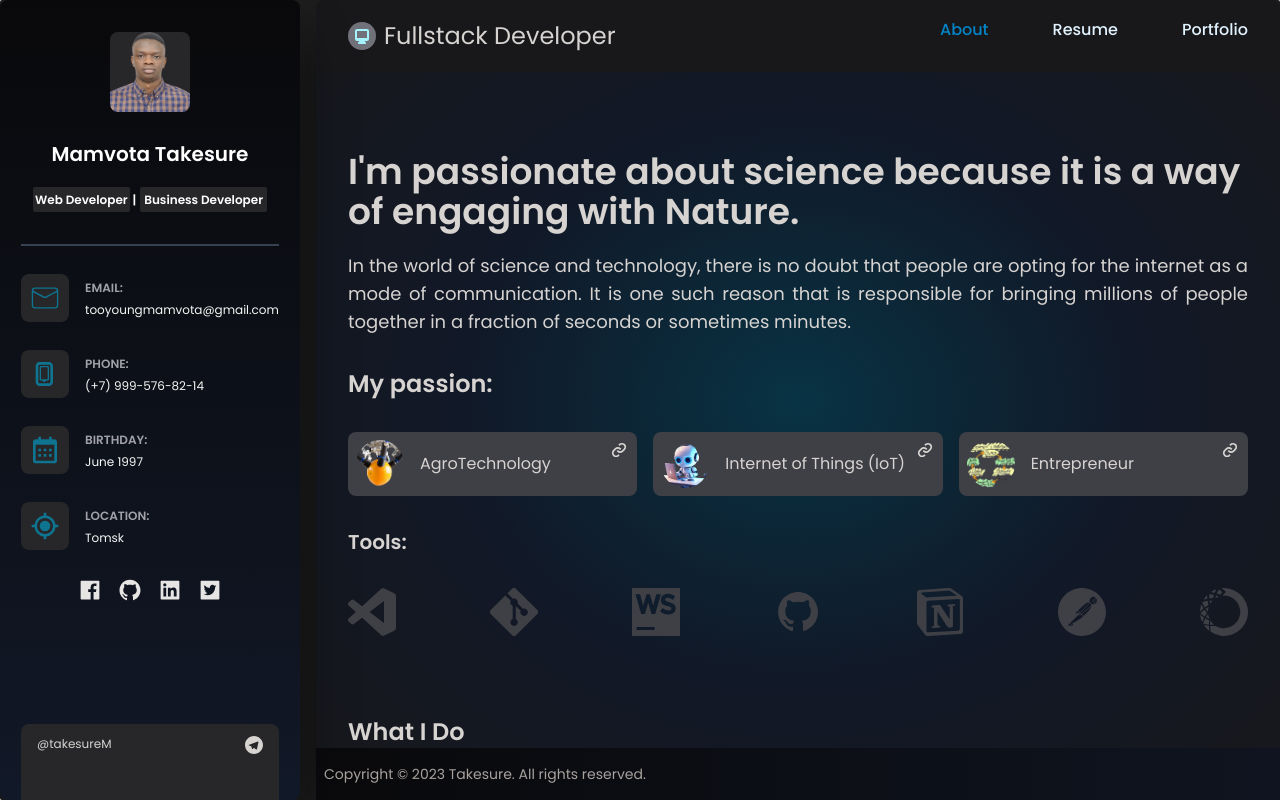
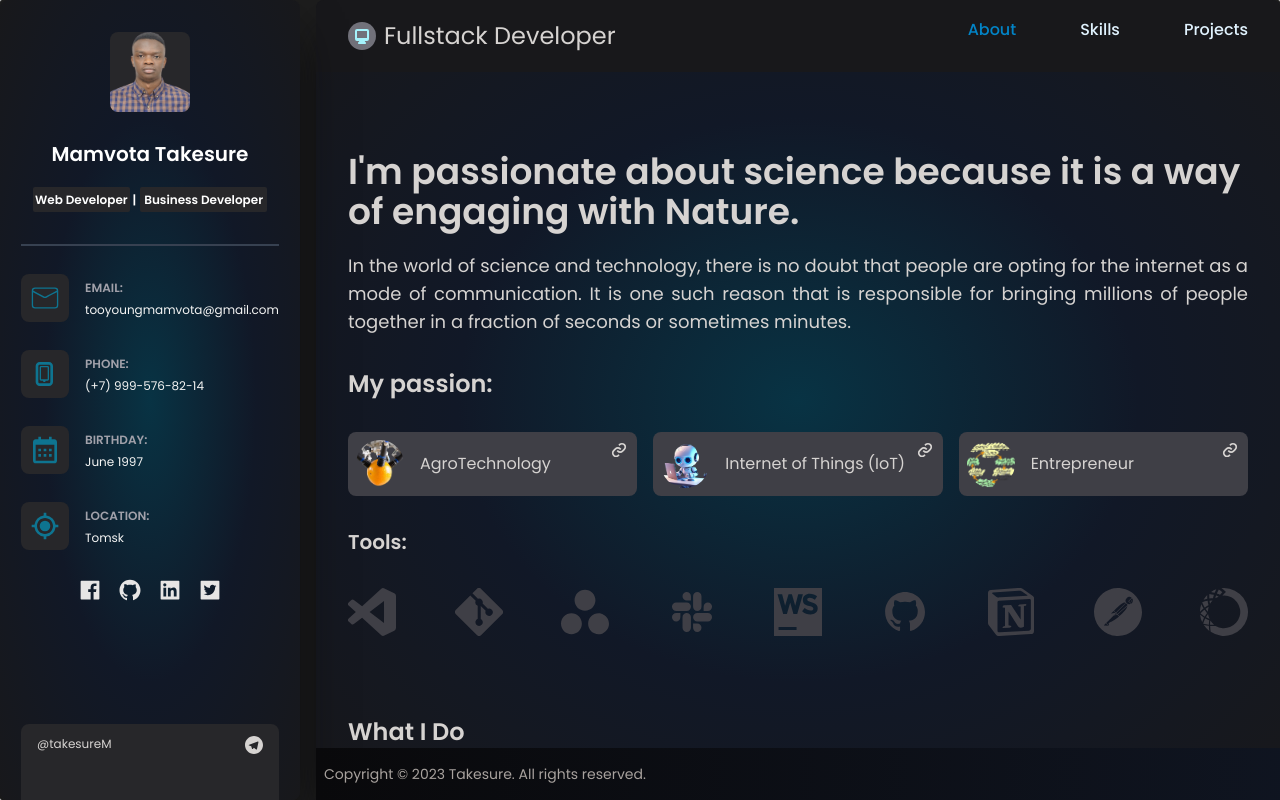
Before and after one commit to MamvotaTake/takesure, a React (Vite) app: page / in a window 1280 px wide. Built offline with nearby package versions, Linux system fonts and the light colour scheme.

Commit message:
adding ant.d

```diff
--- a/src/components/AppLayout.tsx
+++ b/src/components/AppLayout.tsx
@@ -7,7 +7,7 @@ export const AppLayout = () => {
     return (
         <>
             <div className="gap-4 rounded-sm grid grid-cols-1 md:grid-cols-[300px_minmax(900px,_1fr)] bg-[#1E1E1E] overflow-hidden  h-screen">
-                <div className='relative flex  justify-center rounded-lg  px-5 py-8 bg-gradient-to-t from-gray-900 to-zinc-950 shadow-2xl shadow-zinc-950'>
+                <div className='relative flex  justify-center rounded-lg  px-5 py-8 bg-[radial-gradient(ellipse_at_center,_var(--tw-gradient-stops))] from-cyan-950 via-gray-900 to-zinc-900 shadow-2xl shadow-zinc-950'>
                     <Sidebar/>
                 </div>
                 <div className="bg-[radial-gradient(ellipse_at_center,_var(--tw-gradient-stops))] from-cyan-950 via-gray-900 to-zinc-900 shadow-2xl shadow-zinc-950 rounded-lg  overflow-y-scroll">
--- a/src/components/MainLink.tsx
+++ b/src/components/MainLink.tsx
@@ -48,10 +48,10 @@ export const MainLink = () => {
                         <StyledNavLink to="/">About</StyledNavLink>
                     </li>
                     <li>
-                        <StyledNavLink to="/resume">Resume</StyledNavLink>
+                        <StyledNavLink to="/resume">Skills</StyledNavLink>
                     </li>
                     <li>
-                        <StyledNavLink to="/portfolio">Portfolio</StyledNavLink>
+                        <StyledNavLink to="/portfolio">Projects</StyledNavLink>
                     </li>
 
                     {/*<li>*/}
--- a/src/features/about/About.tsx
+++ b/src/features/about/About.tsx
@@ -17,11 +17,11 @@ import {
     BiLink,
     BiLogoFacebookCircle,
     BiLogoGithub,
-    BiLogoLinkedin,
+    BiLogoLinkedin, BiLogoSlack,
     BiLogoTelegram,
 } from "react-icons/bi";
 import {BsGit} from "react-icons/bs";
-import {SiAnaconda, SiNotion, SiPostman, SiVisualstudiocode, SiWebstorm} from "react-icons/si";
+import {SiAnaconda, SiAsana, SiNotion, SiPostman, SiVisualstudiocode, SiWebstorm} from "react-icons/si";
 
 const reviews  = [
     {
@@ -115,12 +115,18 @@ export const About = () => {
 
                 </div>
                 <h1 className='text-xl font-bold mt-8 '>Tools:</h1>
-                <div className='flex justify-between text-lg md:text-5xl text-zinc-700'>
+                <div className='flex justify-between text-lg md:text-5xl text-zinc-700 overflow-hidden'>
                     <Tooltip title="Visual Studio Code" placement="bottom">
                         <SiVisualstudiocode className='cursor-pointer'/>
                     </Tooltip>
                     <Tooltip title="Git" placement="top">
                         <BsGit  className='cursor-pointer'/>
+                    </Tooltip>
+                    <Tooltip title="Asana" placement="top">
+                        <SiAsana  className='cursor-pointer'/>
+                    </Tooltip>
+                    <Tooltip title="Slack" placement="top">
+                        <BiLogoSlack  className='cursor-pointer'/>
                     </Tooltip>
                     <Tooltip title="Webstorm" placement="top">
                         <SiWebstorm  className='cursor-pointer'/>
@@ -182,7 +188,7 @@ export const About = () => {
                         </span>
                         </div>
                     </div>
-                    <div className='relative -top-12 bg-cyan-900 w-full rounded-3xl'>
+                    <div className='relative -top-12 bg-[radial-gradient(ellipse_at_center,_var(--tw-gradient-stops))] from-cyan-950 via-gray-900 to-zinc-900 w-full rounded-3xl'>
                         <div className='flex flex-col  space-y-4 px-4 py-3'>
                             <div className='flex gap-5 items-center text-gray-100 text-lg'>
                                 <BiLogoGithub/>
--- a/src/features/portfolio/Portfolio.tsx
+++ b/src/features/portfolio/Portfolio.tsx
@@ -1,6 +1,8 @@
 import pizza from '../../assets/pizza.jpg'
 import movie from '../../assets/movie.png'
 import worldwise from '../../assets/worldwise.jpg'
+import robin from '../../assets/robin.png'
+
 import {
     BiBookContent,
     BiGitMerge,
@@ -17,7 +19,37 @@ import {Link} from "react-router-dom";
 export const Portfolio = () => {
     return (
         <>
+            <div className='flex flex-col gap-7 mb-16'>
+                <div className='space-y-4'>
+                    <h1 className='text-2xl md:text-4xl font-semibold'>Robin Marketplace</h1>
+                    <p className='md:text-lg text-xs text-justify'>
+                        Is a  platform, designed to connect countries in the SADC region (Zimbabwe,Zambia, South Africa, Mozambique, Botswana),
+                        provides a seamless way for individuals and businesses to buy and sell a wide range of products.
+                        From agricultural goods to electronics and handmade crafts, our platform offers a secure environment for transactions.
+                        With features like secure payment options, comprehensive product listings,
+                        and direct communication channels between buyers and sellers, our platform empowers businesses and individuals to trade with ease in the SADC region.
+                    </p>
+                </div>
+                <div className='space-y-4'>
+                    <h1 className='text-xl font-semibold'>Product Scope</h1>
+                    <p className='md:text-lg text-xs text-justify'>
+                        The Robin Marketplace is a cross-platform system that allows customers to buy products online without physically visiting the shop or the country.
+                        It provides automation support for placing orders and facilitates the actual sale. Customers can maintain their shopping cart, add or remove products,
+                        and make purchases using their home country currency. The system is user-friendly and does not require any specific educational level, experience, or
+                        technical expertise. Users can create an account, browse, search, select, and add products to their shopping cart, and proceed to checkout if the
+                        products are available.
+                    </p>
+                </div>
+                <div className='mt-8 space-y-4'>
+                    <p className='text-lg font-semibold'>User Interface for Robin Marketplace</p>
+                    <img className='object-cover w-full h-full rounded-lg' src={robin} alt="tech" />
+                </div>
+                {/*<div>*/}
+                {/*    <p className='text-lg'>Please join our community</p>*/}
+                {/*</div>*/}
+            </div>
             <div className="grid md:grid-cols-3 grid-cols-1  gap-7 py-6 px-6 mb-16">
+
                 <div className='relative flex flex-col cursor-pointer overflow-hidden'>
                     <figure className='relative hover:scale-105 hover:opacity-80 w-full rounded-lg overflow-hidden mb-8 transition-all duration-500'>
                         <img className='object-cover w-full h-full rounded-lg transition-all duration-700' src={movie} alt="tech" />
```
Also changed, not shown: 1 other file (tests, documents, lock files or other folders).
